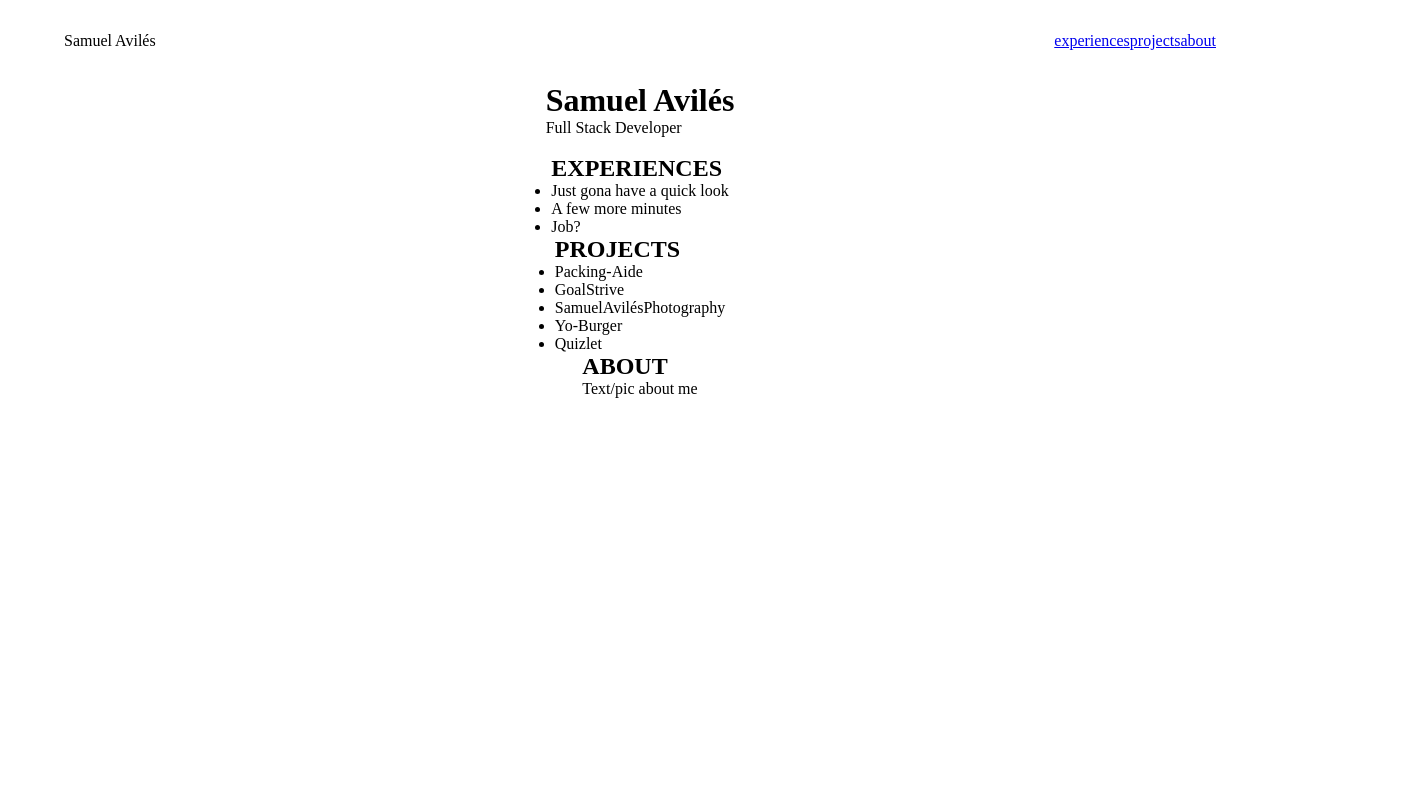
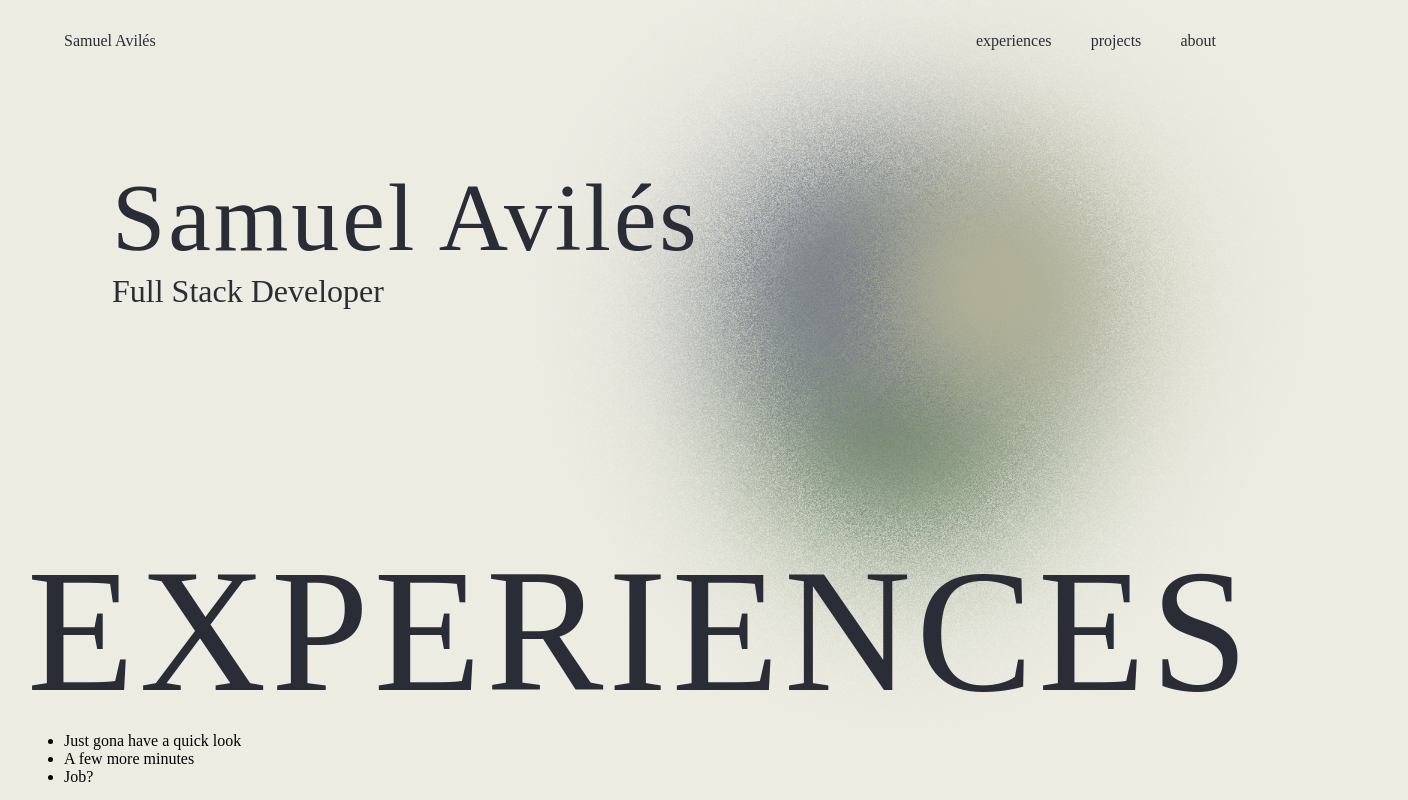
Before and after one commit to sammav21/portfolio, a React (Create React App) app in the folder client/: page / in a window 1280 px wide. Shown: the top 800 px of the page, 1408 px wide, since content can reach past the window. Built offline with nearby package versions, Linux system fonts and the light colour scheme.

Commit message:
Additional structuring added. Next add in project functionality.

```diff
--- a/client/src/App.css
+++ b/client/src/App.css
@@ -5,8 +5,9 @@
 }
 
 body{
-  width: 100vw;
-  /*background-color: #272930;*/
+  width: 100%;
+  background-color: #EDECE3;
+  overflow-x: hidden;
 }
 
 #root{
@@ -24,10 +25,73 @@ header{
   width: 90%;
   display: flex;
   justify-content: space-between;
-  margin: 2rem 0;
-  /*color: #EDECE3;*/
+  margin: 2rem 0 0;
+  color: #2a2d35;
 }
+
 nav{
+  width: 15rem;
   display: flex;
   justify-content: space-between;
 }
+
+a{
+  color: inherit;
+  text-decoration: none;
+}
+
+.landing{
+  width: 90%;
+  height: 28rem;
+  margin-top: 2rem;
+}
+
+.titleSection{
+  color: #2a2d35;
+  margin: 5rem 3rem;
+}
+.name{
+  /*font-family: 'Antic Didone';*/
+  font-weight: 400;
+  font-size: 6rem;
+  letter-spacing: 0.03em;
+}
+.subtext{
+/*font-family: 'Sen';*/
+font-size: 2rem;
+}
+
+.colorBlob{
+  position: absolute;
+  top: -5%;
+  right: -10%;
+  z-index: -1;
+  width: 60rem;
+}
+
+.experiences, .projects, .about{
+  width: 90%;
+}
+.sectionTitle{
+  z-index: -1;
+  font-weight: 400;
+  letter-spacing: .3rem;
+  font-size: 11rem;
+  color: #2a2d35;
+  display: flex;
+  justify-content: center;
+}
+
+.projectList{
+  display: flex;
+  flex-direction: column;
+  align-items: end;
+  list-style: none;
+}
+
+.projectTitle{
+  font-size: 2rem;
+  padding: 1rem 0 0;
+  color: #2a2d35;
+
+}
--- a/client/src/Components/Landing/Landing.js
+++ b/client/src/Components/Landing/Landing.js
@@ -1,11 +1,13 @@
+import colorBlob from "../../images/colorBlob.png";
+
 export default function Landing(){
     return(
     <div className="landing">
-        <div class="titleSection">
-            <h1 class="name">Samuel Avilés</h1>
-            <p class="subtext">Full Stack Developer</p>
+        <div className="titleSection">
+            <h1 className="name">Samuel Avilés</h1>
+            <p className="subtext">Full Stack Developer</p>
         </div>
-        <img src="" className="backgroundImage" />
+        <img src={colorBlob} className="colorBlob" alt="" />
     </div>
     )
 }
--- a/client/src/Components/Projects/Projects.js
+++ b/client/src/Components/Projects/Projects.js
@@ -2,11 +2,14 @@ export default function Projects(){
     return(
     <div className="projects">
         <h2 class="sectionTitle">PROJECTS</h2>
-        <ul>
-            <li>Packing-Aide</li>                <li>GoalStrive</li>
-            <li>SamuelAvilésPhotography</li>
-            <li>Yo-Burger</li>
-            <li>Quizlet</li>
+        <ul className="projectList">
+            {/*items likely need to be unique components each to hold data about that project. Potential to make one reusable but considering all the extra media it may be a lot of if/else cases*/}
+            {/*Do I list each item in the font/color scheme from there sites? Perhaps look like the top of "folders" which open downward when clicked?*/}
+            <li className="projectTitle">Packing-Aide</li>
+            <li className="projectTitle">GoalStrive</li>
+            <li className="projectTitle">SamuelAvilésPhotography</li>
+            <li className="projectTitle">Yo-Burger</li>
+            <li className="projectTitle">Quizlet</li>
         </ul>
     </div>
     )
```
Also changed, not shown: client/src/images/colorBlob.png (added).
